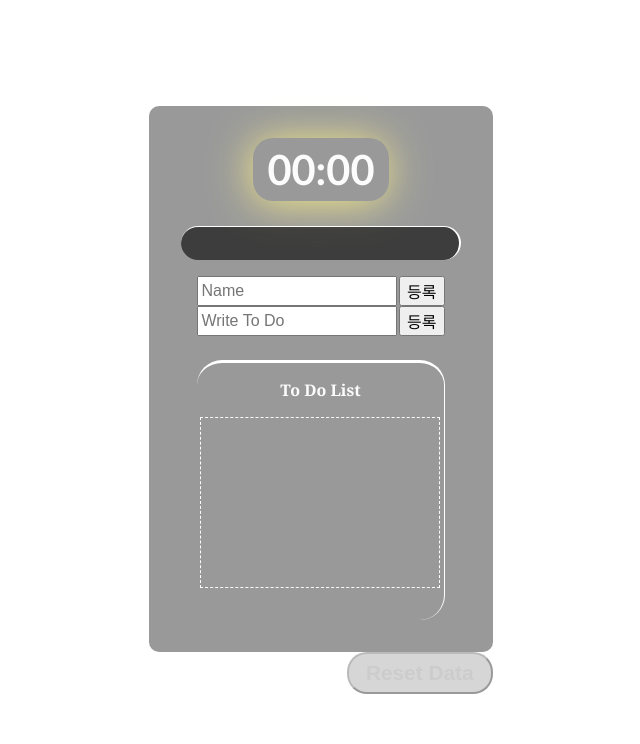
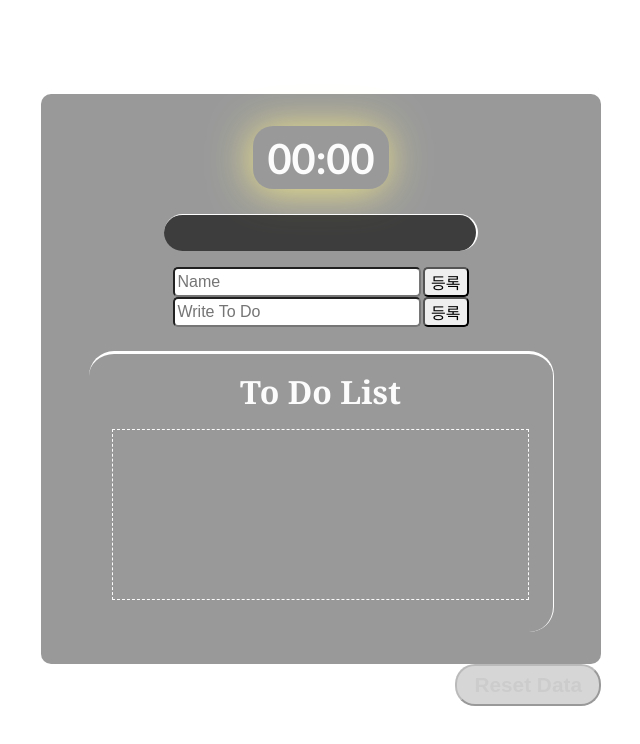
Before and after one commit to dlwlsdn201/ToDoList, a website built with Parcel: page index.html in a window 1280 px wide. Shown: the whole page, without its empty margins (319-959 px from the left). Built offline with nearby package versions, Linux system fonts and the light colour scheme.

Commit message:
Style container width 수정 closed #27

```diff
--- a/css/index.scss
+++ b/css/index.scss
@@ -18,15 +18,16 @@ body {
     justify-content: center;
     align-items: center;
     animation: fadeIn2 1.8s forwards;
+    width: 35em;
 }
 
 .js-weather {
     background: rgba(0, 0, 0, 0.6);
     display: flex;
-    justify-content: space-between;
+    justify-content: space-around;
     height: auto;
-    font-size: 1.4em;
-    width: 100%;
+    font-size: 1.5em;
+    width: 60%;
     line-height: 1.7em;
     border-top: 0.5px solid white;
     border-right: 2px solid white;
@@ -92,6 +93,7 @@ body {
     box-sizing: border-box;
     padding: 2em 3em;
     border-radius: 10px;
+    width: 100%;
 }
 
 .bgImage {
@@ -115,7 +117,8 @@ body {
 input {
     font-size: 1em;
     height: 1.5em;
-    width: 12em;
+    width: 15em;
+    border-radius: 5px;
 }
 
 ul {
@@ -162,6 +165,7 @@ form {
 
 form > button {
     align-self: stretch;
+    border-radius: 5px;
 }
 
 button {
@@ -251,10 +255,14 @@ button {
     padding: 1em 0;
 }
 
+.toDoList-Wrapper > strong {
+    font-size: 2em;
+}
+
 .toDoList {
     box-sizing: border-box;
     border: 1px dashed;
-    width: 15em;
+    width: 90%;
     min-height: 8em;
     height: 10.7em;
     padding: 1em 1.2em;
```
Also changed, not shown: css/index.css, 1 other file.
